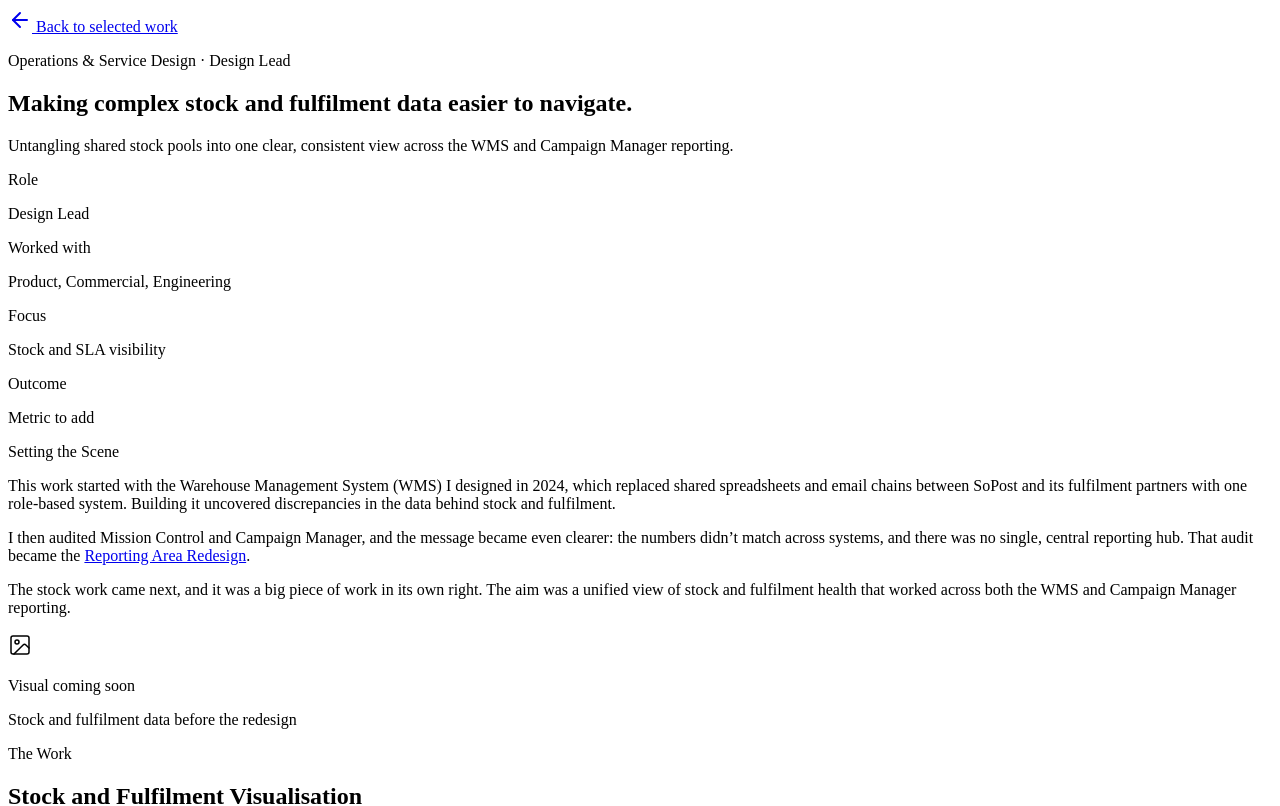
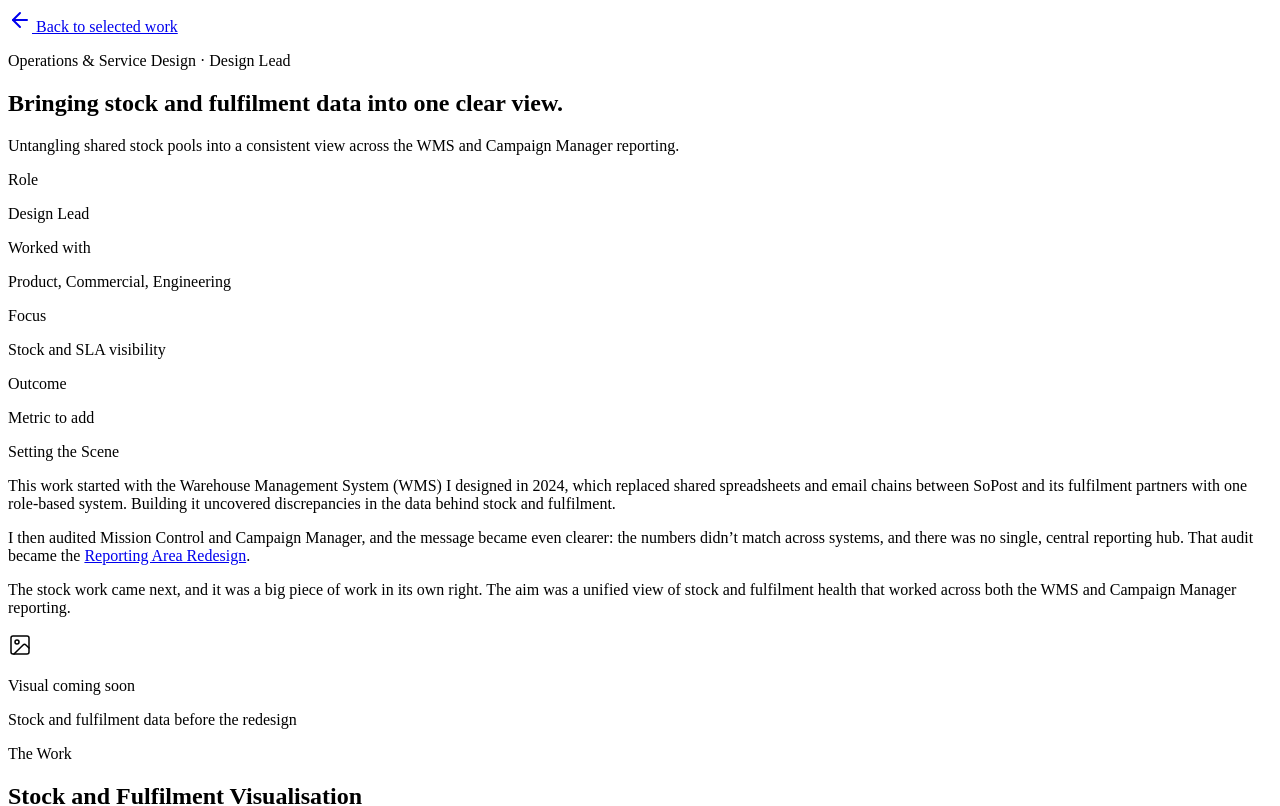
Before and after one commit to jadeparrish/portfolio, a Next.js app: page /work/stock in a window 1280 px wide. Shown: the top 806 px of the page. Built offline with nearby package versions, Linux system fonts and the light colour scheme.

Commit message:
Revise headings and descriptions for clarity

```diff
--- a/app/work/stock/page.js
+++ b/app/work/stock/page.js
@@ -57,11 +57,11 @@ export default function StockCaseStudy() {
             Operations &amp; Service Design &middot; Design Lead
           </p>
           <h1 className="text-3xl sm:text-4xl lg:text-5xl font-serif font-normal leading-[1.15] tracking-tight text-neutral-900 mb-6">
-            Making complex stock and fulfilment data easier to navigate.
+            Bringing stock and fulfilment data into one clear view.
           </h1>
           <p className="text-neutral-600 text-base sm:text-lg leading-relaxed max-w-xl">
-            Untangling shared stock pools into one clear, consistent view across the
-            WMS and Campaign Manager reporting.
+            Untangling shared stock pools into a consistent view across the WMS and
+            Campaign Manager reporting.
           </p>
         </section>
 
```
